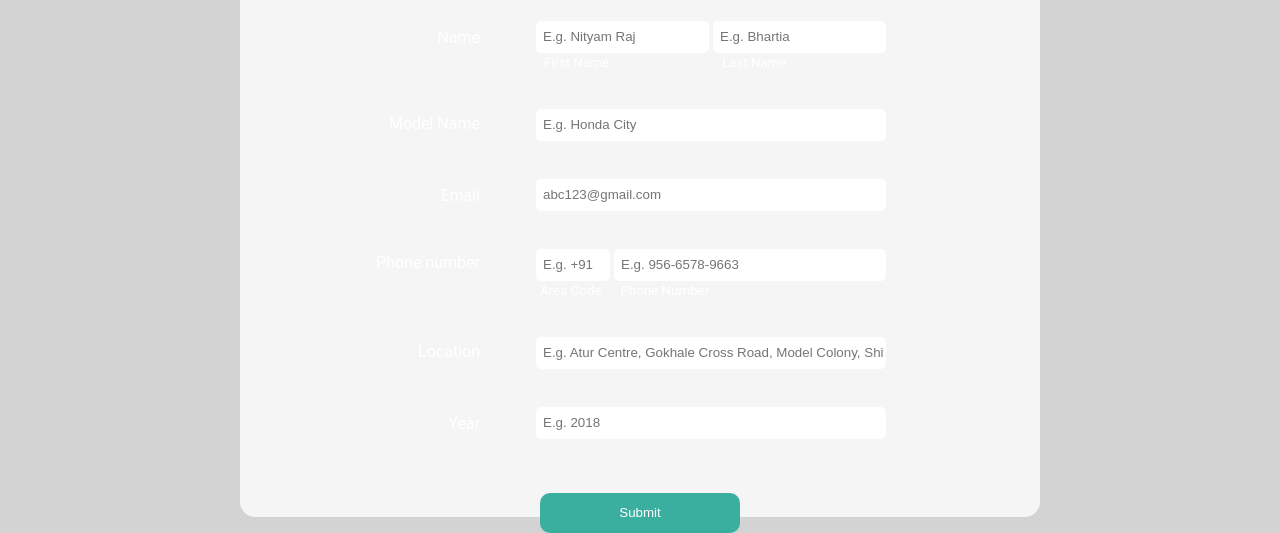
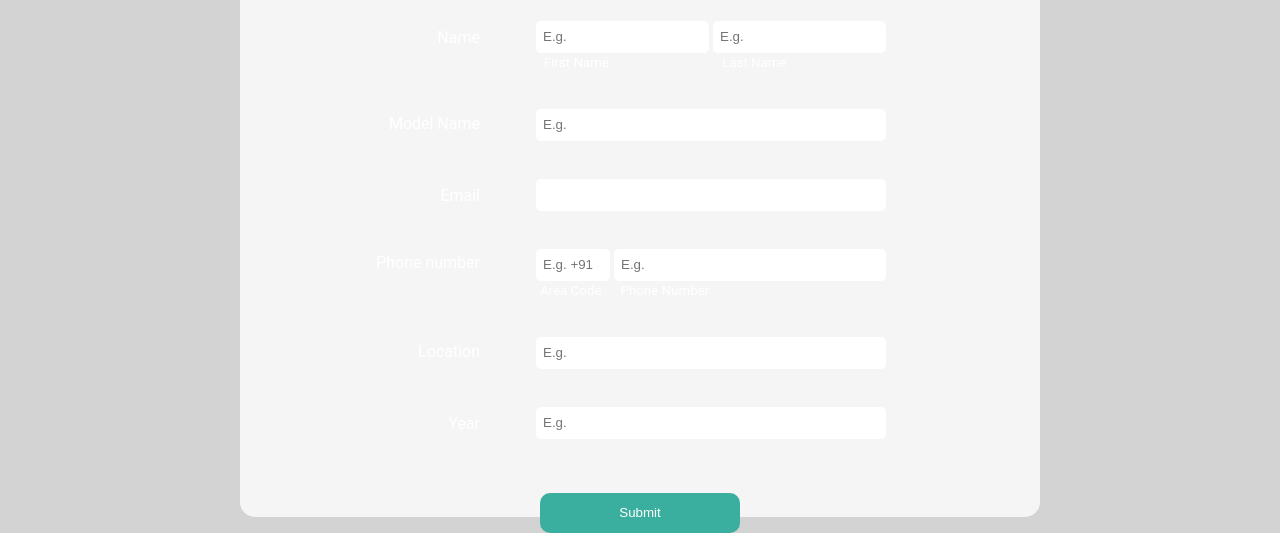
Before and after one commit to NityamRaj/CAS11, a plain HTML site: page form_sell(1).html in a window 1280 px wide. Shown: the part 267-800 px from the top of the page. Drawn offline with Linux system fonts and the light colour scheme.

Commit message:
third commit

```diff
--- a/form_sell(1).html
+++ b/form_sell(1).html
@@ -5,7 +5,8 @@
     <meta charset="UTF-8">
     <meta name="viewport" content="width=device-width, initial-scale=1.0">
     <meta http-equiv="X-UA-Compatible" content="ie=edge">
-    <meta http-equiv="Content-Security-Policy" content="default-src 'self'; script-src 'self' 'unsafe-inline'; style-src 'self' 'unsafe-inline';">
+    <meta http-equiv="Content-Security-Policy" content="default-src 'self'; script-src 'self'; style-src 'self';">
+    <script src="main.js"></script>
     <title>Secondhandautos.com</title>
 
     <!-- Font Awesome Icons -->
@@ -129,14 +130,14 @@
                   type="text"
                   class="name"
                   name="first-name"
-                  placeholder="E.g. Nityam Raj"
+                  placeholder="E.g. "
                   required
                 />
                 <input
                   type="text"
                   class="name"
                   name="last-name"
-                  placeholder="E.g. Bhartia"
+                  placeholder="E.g. "
                   required
                 />
                 <br />
@@ -167,7 +168,7 @@
                   type="text"
                   class="general"
                   name="company"
-                  placeholder="E.g. Honda City"
+                  placeholder="E.g. "
                 />
                 <br />
                 <label for="name"></label>
@@ -178,7 +179,7 @@
                   type="email"
                   class="general"
                   name="email"
-                  placeholder="abc123@gmail.com"
+                  placeholder=""
                   required
                 />
                 <br />
@@ -201,7 +202,7 @@
                   class="phone_number"
                   name="number"
                   value="number"
-                  placeholder="E.g. 956-6578-9663"
+                  placeholder="E.g. "
                   min="10"
                   required
                 />
@@ -233,7 +234,7 @@
                   type="text"
                   class="general"
                   name="address"
-                  placeholder="E.g. Atur Centre, Gokhale Cross Road, Model Colony, Shivajinagar, Pune, Maharashtra 411016"
+                  placeholder="E.g. "
                   required
                 />
                 <br />
@@ -245,7 +246,7 @@
                   type="text"
                   class="general"
                   name="booking-type"
-                  placeholder="E.g. 2018"
+                  placeholder="E.g. "
                   required
                 />
               </div>
```
Also changed, not shown: Index(1).html (+2 -2 lines), Index.html (+2 -1 lines), Sell_form(1).html (+2 -1 lines), Sell_form.html (+2 -1 lines), contact(1).html (+2 -2 lines), contact.html (+2 -2 lines), form_sell.html (+2 -2 lines), sell_car_form(1).html (+2 -1 lines), sell_car_form.html (+2 -1 lines).
